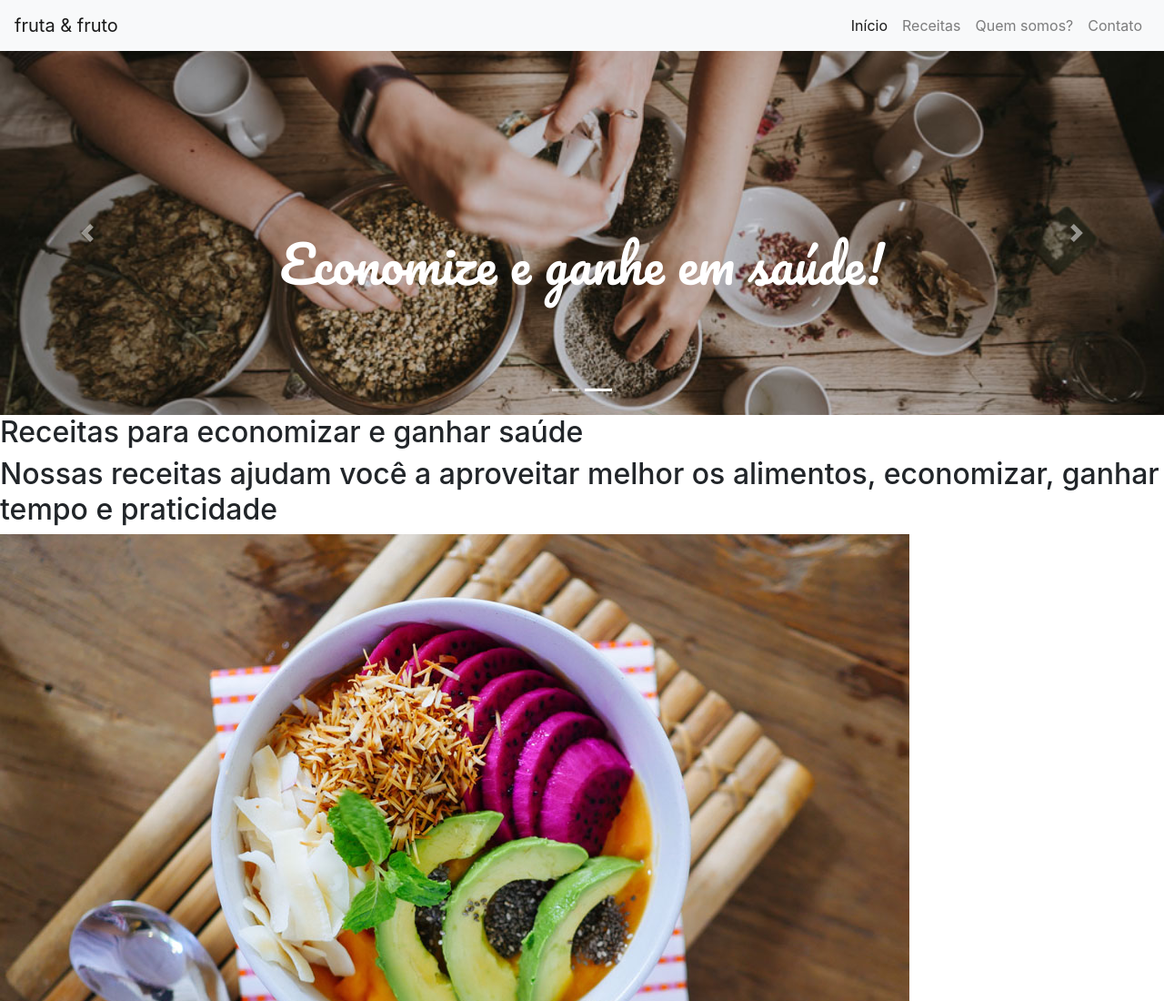
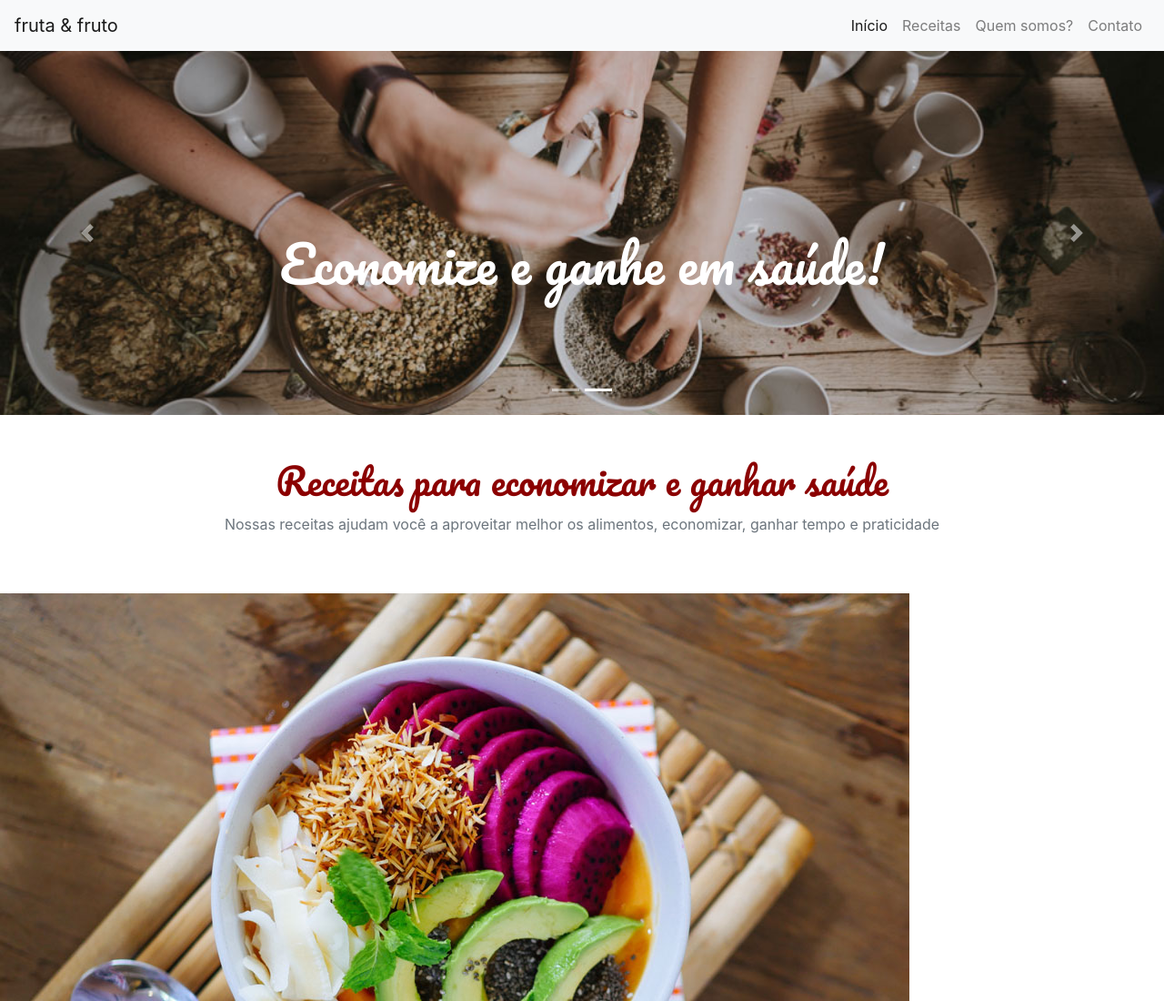
Before and after one commit to ronaldemanuel/bootstrap4-curso, a plain HTML site: page projeto-base/index.html in a window 1280 px wide. Shown: the top 1100 px of the page at 91% size. Drawn offline with nearby package versions, Linux system fonts and the light colour scheme.

Commit message:
Estilos de titulo e subtitulo criados

```diff
--- a/projeto-base/index.html
+++ b/projeto-base/index.html
@@ -34,13 +34,13 @@
             <div class="carousel-item active">
                 <img src="src/img/carrossel-img1.jpg" class="d-block w-100 imagem-carrossel-um" alt="...">
                 <div class="carousel-caption d-none d-md-block h-50">
-                    <h1 class="titulo-carrossel display-4">Reaproveite melhor os alimentos!</h1>
+                    <h1 class="fonte-titulo display-4">Reaproveite melhor os alimentos!</h1>
                 </div>
             </div>
             <div class="carousel-item">
                 <img src="src/img/carrossel-img2.jpg" class="d-block w-100 imagem-carrossel-dois" alt="...">
                 <div class="carousel-caption d-none d-md-block h-50">
-                    <h1 class="titulo-carrossel display-4">Economize e ganhe em saúde!</h1>
+                    <h1 class="fonte-titulo display-4">Economize e ganhe em saúde!</h1>
                 </div>
             </div>
         </div>
@@ -54,8 +54,8 @@
         </a>
     </div>
 
-    <h2>Receitas para economizar e ganhar saúde</h2>
-    <h2>Nossas receitas ajudam você a aproveitar melhor os alimentos, economizar, ganhar tempo e praticidade</h2>
+    <h1 class="text-center fonte-titulo cor-destaque pt-5 pb-1">Receitas para economizar e ganhar saúde</h1>
+    <p class="text-center text-secondary pb-5">Nossas receitas ajudam você a aproveitar melhor os alimentos, economizar, ganhar tempo e praticidade</p>
 
     <img src="src/img/receita-abacate.jpg" alt="tigela com salada de abacate, vista superior">
     <h3>Tigela de abacate</h3>
--- a/projeto-base/src/style.css
+++ b/projeto-base/src/style.css
@@ -9,6 +9,10 @@
     height: 400px;
 }
 
-.titulo-carrossel {
+.fonte-titulo {
     font-family: 'Pacifico', cursive;
 }
+
+.cor-destaque {
+    color: darkred;
+}
```
